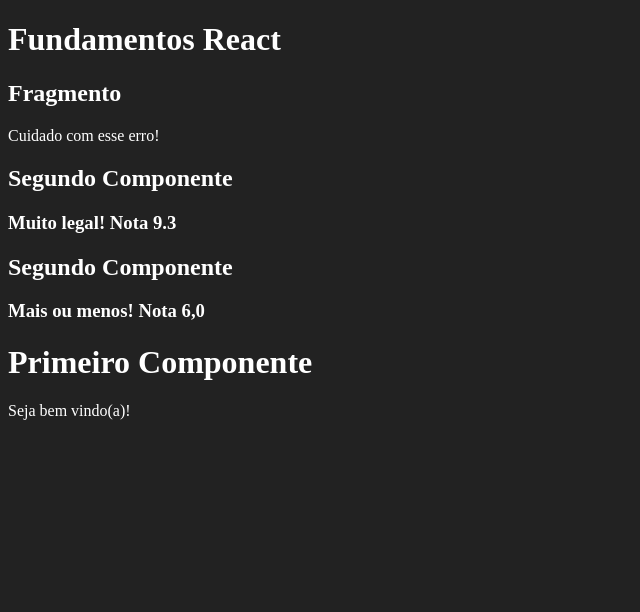
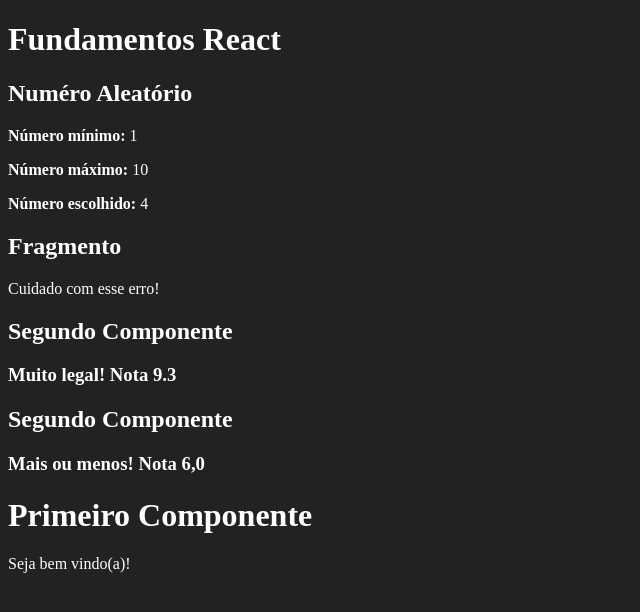
Before and after one commit to m-vasconcelos/curso-react-redux, a React (Create React App) app in the folder fundamentos/: page / in a window 1280 px wide. Shown: the top 612 px of the page, without its empty margins (0-640 px from the left). Built offline with nearby package versions, Linux system fonts and the light colour scheme.

Commit message:
Desafio - Número Aleatório

```diff
--- a/fundamentos/src/App.jsx
+++ b/fundamentos/src/App.jsx
@@ -3,11 +3,13 @@ import React from "react"
 import Primeiro from "./components/basicos/Primeiro"
 import ComParametro from "./components/basicos/ComParametro"
 import Fragmento from "./components/basicos/Fragmento"
+import NumeroAleatorio from "./components/basicos/NumeroAleatorio"
 
 export default function App () {
     return (
         <div id="app">
             <h1>Fundamentos React</h1>
+            <NumeroAleatorio min = {1} max = {10}></NumeroAleatorio>
             <Fragmento></Fragmento>
             <ComParametro titulo="Segundo Componente" subtitulo="Muito legal!" numero={9.3}></ComParametro>
             <ComParametro titulo="Segundo Componente" subtitulo="Mais ou menos!" numero={"6,0"}></ComParametro>
--- /dev/null
+++ b/fundamentos/src/components/basicos/NumeroAleatorio.jsx
@@ -0,0 +1,24 @@
+import React from "react"
+
+export default function NumeroAleatorio (props) {
+
+    const {min, max} = props
+    const num = parseInt(Math.random() * ((max + 1) - min)) + min
+
+    return(
+        <div>
+            <h2>Numéro Aleatório</h2>
+            <p>
+                <strong>Número mínimo:</strong> {min}
+            </p>
+            <p>
+                <strong>Número máximo:</strong> {max}
+            </p>
+            <p>
+                <strong>Número escolhido:</strong> {num}
+            </p>
+
+        </div>
+    )
+
+}
```
